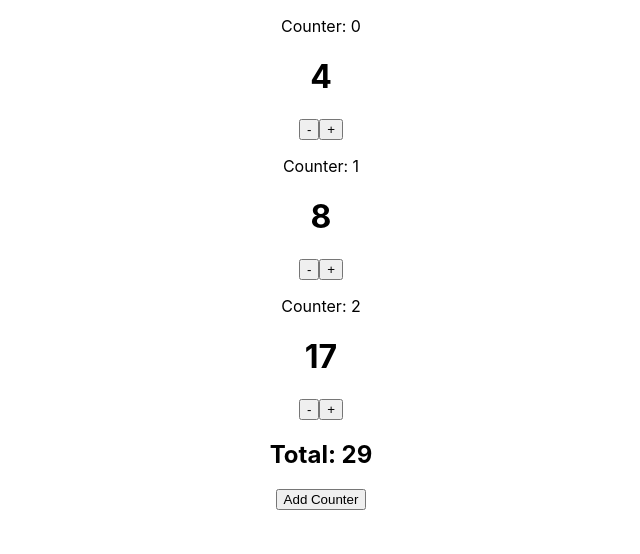
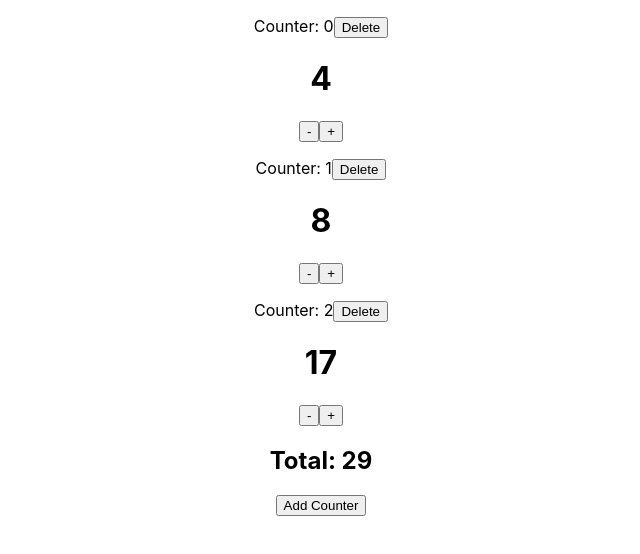
Before and after one commit to chrismlee26/state-props-counter, a React (Create React App) app: page / in a window 1280 px wide. Shown: the top 554 px of the page, without its empty margins (319-959 px from the left). Built offline with nearby package versions, Linux system fonts and the light colour scheme.

Commit message:
assigned unique keps to props

```diff
--- a/src/App.js
+++ b/src/App.js
@@ -10,8 +10,14 @@ function App() {
     <div className="App">
       {count.map((val, i) => (
         <Counter
+          key={`counter-${i}`}
           label={`Counter: ${i}`}
           value={val}
+          deleteCount={() => {
+            const newCount = [...count]
+            newCount.splice(i, 1)
+            setCount(newCount)
+          }}
           increment={() => {
             const newCount = [...count]
             newCount[i] = val + 1
--- a/src/Counter.js
+++ b/src/Counter.js
@@ -1,13 +1,16 @@
 function Counter(props) {
 
-  const { label, value, increment, decrement } = props
+  const { label, value, increment, decrement, deleteCount } = props
 
   return (
     <div className="counter">
-      <p>{label}</p>
+      <p>
+        {label}
+        <button onClick={deleteCount}>Delete</button>
+      </p>
       <h1>{value}</h1>
-      <button onClick={() => decrement()}>-</button>
-      <button onClick={() => increment()} >+</button>
+      <button onClick={decrement}>-</button>
+      <button onClick={increment}>+</button>
     </div>
   )
 
```
